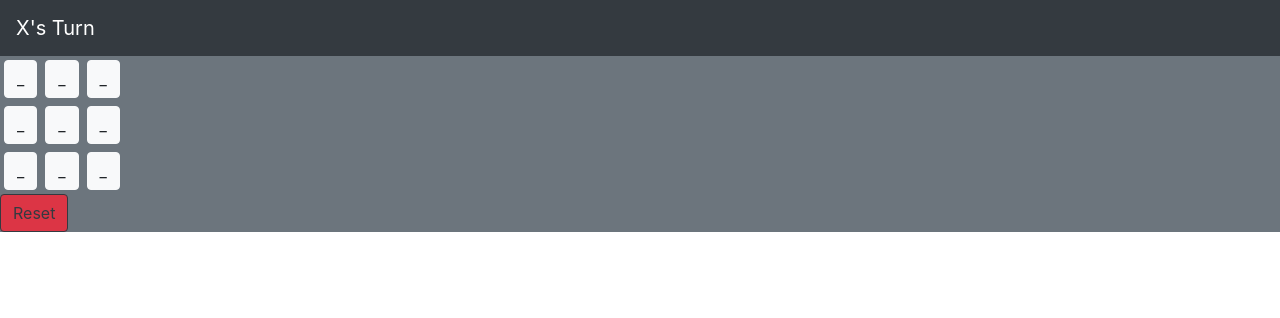
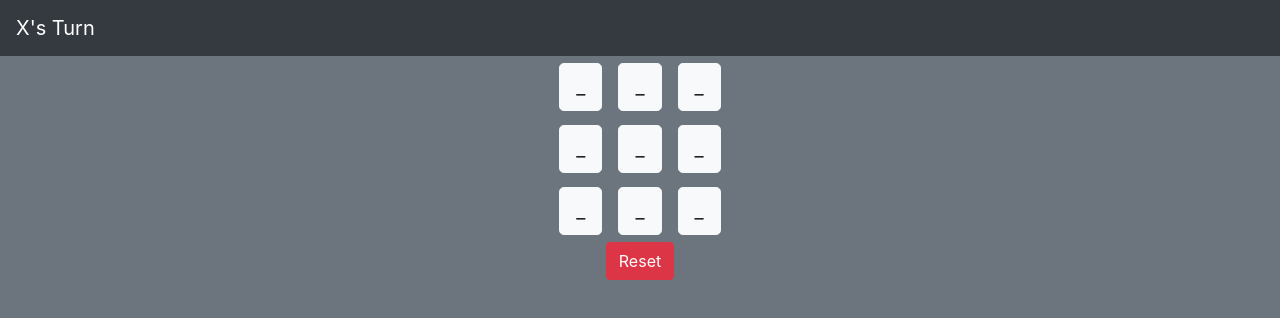
Before and after one commit to Alexander-Alvarado/Tick-Tack-Toe-reactjs, a React (Create React App) app: page / in a window 1280 px wide. Shown: the top 318 px of the page. Built offline with nearby package versions, Linux system fonts and the light colour scheme.

Commit message:
page formatting

```diff
--- a/public/index.html
+++ b/public/index.html
@@ -2,7 +2,7 @@
 <html lang="en">
   <head>
     <meta charset="utf-8" />
-    <link rel="icon" href="favicon.ico" />
+    <link rel="icon" href="%PUBLIC_URL%favicon.ico" />
     <meta name="viewport" content="width=device-width, initial-scale=1" />
     <meta name="theme-color" content="#000000" />
     <meta
@@ -26,7 +26,7 @@
     -->
     <title>Tick-Tack-Toe</title>
   </head>
-  <body>
+  <body class="bg-secondary">
     <noscript>You need to enable JavaScript to run this app.</noscript>
     <div id="root"></div>
     <!--
--- a/src/App.js
+++ b/src/App.js
@@ -164,6 +164,7 @@ class App extends Component {
     return (
       <React.Fragment>
         <TurnBar xTurn={this.state.xTurn} gameOver={this.state.gameOver} />
+
         <Board
           grid={this.state.grid}
           checkTile={this.checkTile}
--- a/src/components/board.jsx
+++ b/src/components/board.jsx
@@ -4,20 +4,12 @@ import Row from "./row";
 class Board extends Component {
   render() {
     return (
-      <div className="bg-secondary">
-        <Row
-          grid={this.props.grid}
-          checkTile={this.props.checkTile}
-          gameOver={this.props.gameOver}
-        />
-
-        <button
-          className="btn btn-danger btn-outline-dark btn-md"
-          onClick={this.props.onReset}
-        >
-          Reset
-        </button>
-      </div>
+      <Row
+        grid={this.props.grid}
+        checkTile={this.props.checkTile}
+        gameOver={this.props.gameOver}
+        onReset={this.props.onReset}
+      />
     );
   }
 }
--- a/src/components/row.jsx
+++ b/src/components/row.jsx
@@ -4,15 +4,14 @@ import Tile from "./tile";
 class Row extends Component {
   render() {
     return (
-      <div>
-        <div>
-          <div className="btn-group">{this.row1()}</div>
-        </div>
-        <div>
-          <div className="btn-group">{this.row2()}</div>
-        </div>
-        <div>
-          <div className="btn-group">{this.row3()}</div>
+      <div className="container">
+        <div className="d-flex justify-content-center btn ">{this.row1()}</div>
+        <div className="d-flex justify-content-center btn ">{this.row2()}</div>
+        <div className="d-flex justify-content-center btn ">{this.row3()}</div>
+        <div className="d-flex justify-content-center">
+          <button className="btn btn-danger" onClick={this.props.onReset}>
+            Reset
+          </button>
         </div>
       </div>
     );
--- a/src/components/tile.jsx
+++ b/src/components/tile.jsx
@@ -6,28 +6,30 @@ class Tile extends Component {
 
     if (this.props.tile.winTile === true) {
       tile = (
-        <button disabled className="btn  btn-success  m-1  ">
+        <button disabled className="btn btn-lg btn-success  mx-2">
           {this.props.tile.value}
         </button>
       );
     } else if (this.props.gameOver === true) {
       tile = (
-        <button disabled className="btn btn-light m-1">
+        <button disabled className="btn btn-lg btn-light mx-2">
           {this.props.tile.value}
         </button>
       );
     } else if (this.props.tile.value === "_") {
       tile = (
-        <button
-          className="btn btn-light m-1"
-          onClick={() => this.props.checkTile(this.props.tile)}
-        >
-          {this.props.tile.value}
-        </button>
+        <div className="">
+          <button
+            className="btn btn-lg btn-light mx-2"
+            onClick={() => this.props.checkTile(this.props.tile)}
+          >
+            {this.props.tile.value}
+          </button>
+        </div>
       );
     } else {
       tile = (
-        <button disabled className="btn btn-light m-1">
+        <button disabled className="btn btn-lg btn-light mx-2">
           {this.props.tile.value}
         </button>
       );
```
